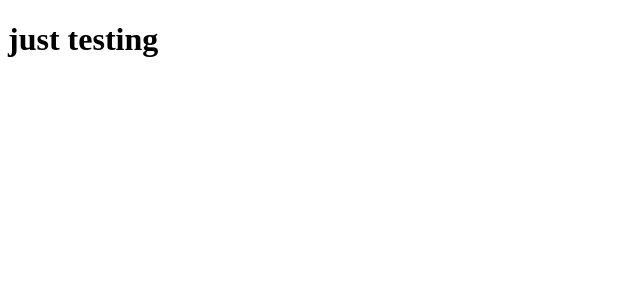
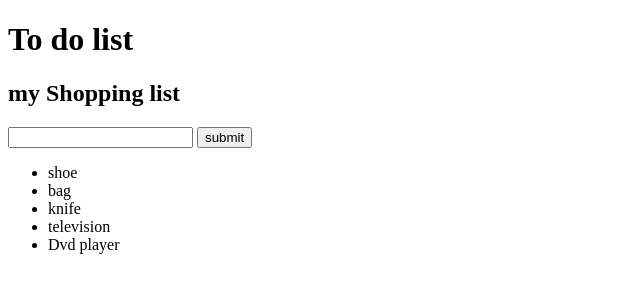
Before and after one commit to TonyMike/JavaScript-Workout, a plain HTML site: page index.html in a window 1280 px wide. Shown: the whole page, without its empty margins (0-640 px from the left). Drawn offline with Linux system fonts and the light colour scheme.

Commit message:
added items to my html

```diff
--- a/index.html
+++ b/index.html
@@ -5,9 +5,22 @@
     <meta http-equiv="X-UA-Compatible" content="IE=edge">
     <meta name="viewport" content="width=device-width, initial-scale=1.0">
     <title>Document</title>
+    <link rel="stylesheet" href="main.css">
 </head>
 <body>
-    <h1>just testing</h1>
-    <script src="app.js"></script>
+    <div class="todoList">
+        <h1>To do list</h1>
+        <h2>my Shopping list</h2>
+        <input type="text" name="" id="input">
+        <button class="btn">submit</button>
+        <ul>
+            <li>shoe</li>
+            <li>bag</li>
+            <li>knife</li>
+            <li>television</li>
+            <li>Dvd player</li>
+        </ul>
+    </div>
 </body>
+<script src="sandbox.js"></script>
 </html>
```
